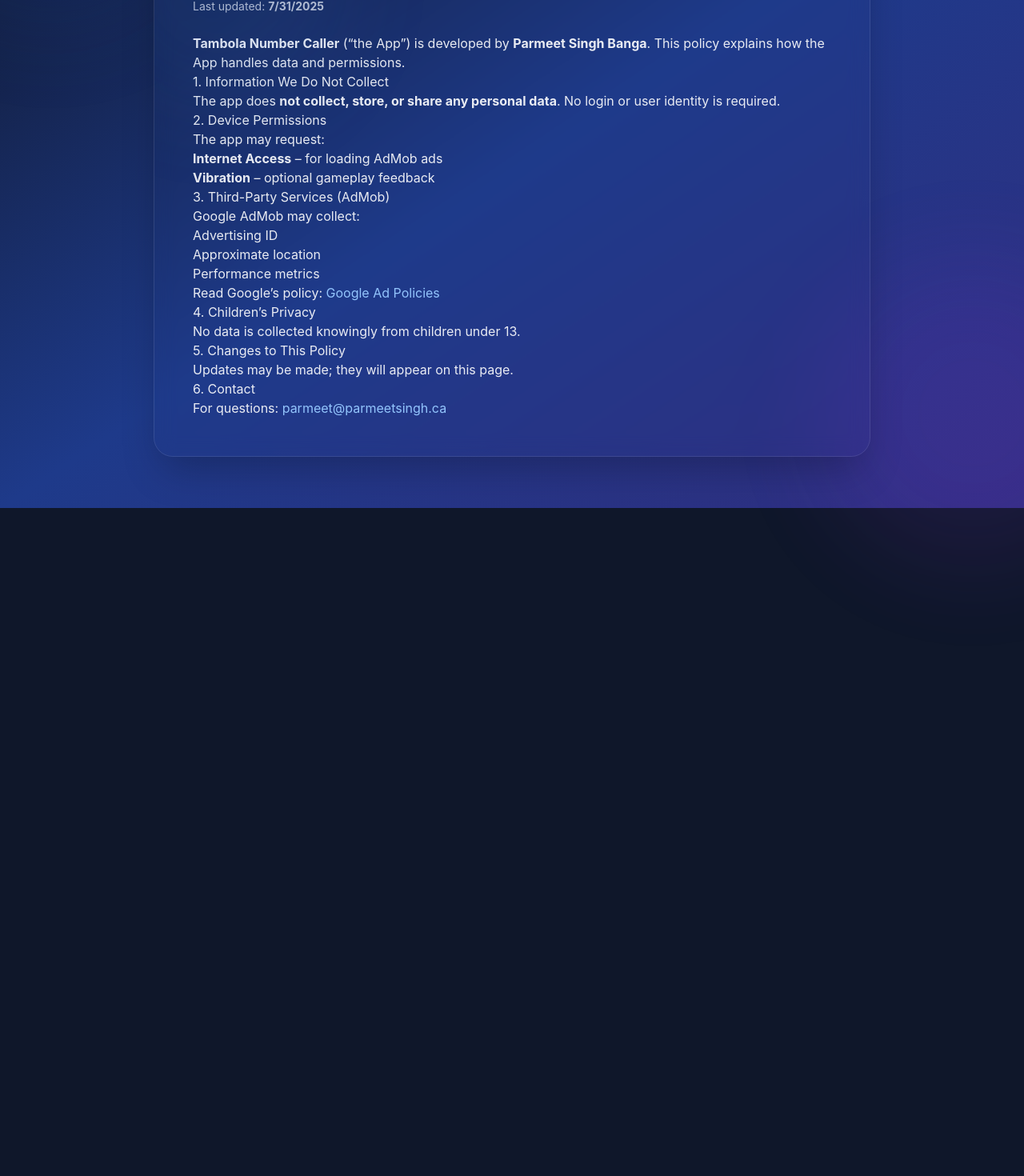
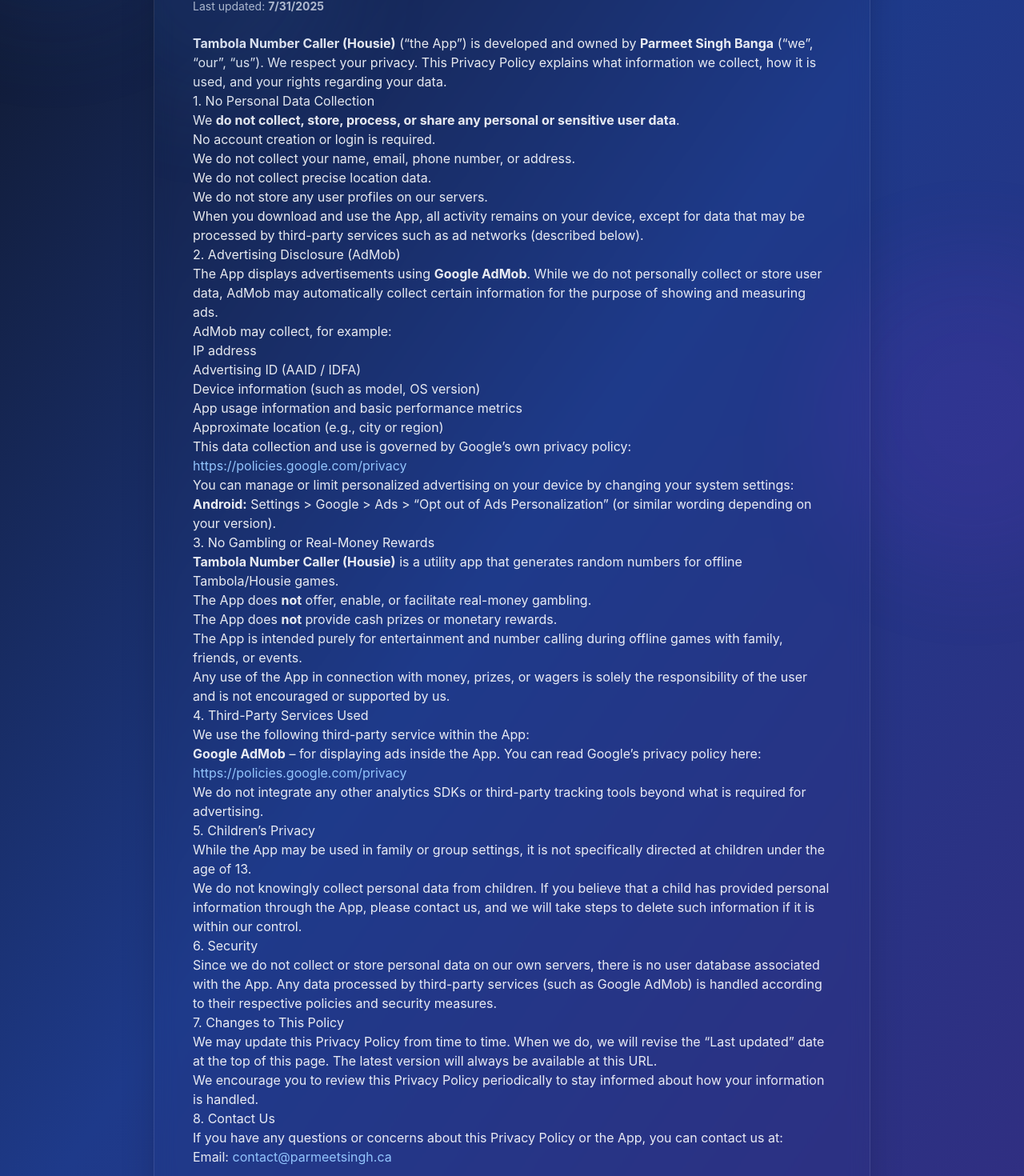
Before and after one commit to Parmeet349/parmeet-portfolio, a React (Vite) app: page /privacy-policy in a window 1280 px wide. Shown: the part 220-1690 px from the top of the page at 80% size. Before the commit the page ends 855 px from the top, so only its background shows below. Built offline with nearby package versions, Linux system fonts and the light colour scheme.

Commit message:
Revise privacy policy content and structure
Updated privacy policy text for clarity and detail.

```diff
--- a/src/pages/privacy-policy.jsx
+++ b/src/pages/privacy-policy.jsx
@@ -43,55 +43,163 @@
           {/* Content */}
           <article className="prose prose-invert max-w-none text-white/90 prose-headings:text-white prose-p:mb-4">
             <p>
-              <strong>Tambola Number Caller</strong> (“the App”) is developed by{" "}
-              <strong>Parmeet Singh Banga</strong>. This policy explains how the App handles
-              data and permissions.
+              <strong>Tambola Number Caller (Housie)</strong> (“the App”) is
+              developed and owned by <strong>Parmeet Singh Banga</strong>{" "}
+              (“we”, “our”, “us”). We respect your privacy. This Privacy Policy
+              explains what information we collect, how it is used, and your
+              rights regarding your data.
             </p>
 
-            <h2>1. Information We Do Not Collect</h2>
+            <h2>1. No Personal Data Collection</h2>
             <p>
-              The app does <strong>not collect, store, or share any personal data</strong>.
-              No login or user identity is required.
+              We <strong>do not collect, store, process, or share any personal
+              or sensitive user data</strong>.
+            </p>
+            <ul>
+              <li>No account creation or login is required.</li>
+              <li>We do not collect your name, email, phone number, or address.</li>
+              <li>We do not collect precise location data.</li>
+              <li>We do not store any user profiles on our servers.</li>
+            </ul>
+            <p>
+              When you download and use the App, all activity remains on your
+              device, except for data that may be processed by third-party
+              services such as ad networks (described below).
             </p>
 
-            <h2>2. Device Permissions</h2>
-            <p>The app may request:</p>
+            <h2>2. Advertising Disclosure (AdMob)</h2>
+            <p>
+              The App displays advertisements using{" "}
+              <strong>Google AdMob</strong>. While we do not personally collect
+              or store user data, AdMob may automatically collect certain
+              information for the purpose of showing and measuring ads.
+            </p>
+            <p>AdMob may collect, for example:</p>
             <ul>
-              <li><strong>Internet Access</strong> – for loading AdMob ads</li>
-              <li><strong>Vibration</strong> – optional gameplay feedback</li>
+              <li>IP address</li>
+              <li>Advertising ID (AAID / IDFA)</li>
+              <li>Device information (such as model, OS version)</li>
+              <li>App usage information and basic performance metrics</li>
+              <li>Approximate location (e.g., city or region)</li>
             </ul>
-
-            <h2>3. Third-Party Services (AdMob)</h2>
-            <p>Google AdMob may collect:</p>
-            <ul>
-              <li>Advertising ID</li>
-              <li>Approximate location</li>
-              <li>Performance metrics</li>
-            </ul>
-
             <p>
-              Read Google’s policy:{" "}
+              This data collection and use is governed by Google’s own privacy
+              policy:
+            </p>
+            <p>
               <a
                 className="text-blue-300 hover:underline"
-                href="https://policies.google.com/technologies/ads"
+                href="https://policies.google.com/privacy"
                 target="_blank"
                 rel="noopener noreferrer"
               >
-                Google Ad Policies
+                https://policies.google.com/privacy
               </a>
             </p>
+            <p>
+              You can manage or limit personalized advertising on your device
+              by changing your system settings:
+            </p>
+            <ul>
+              <li>
+                <strong>Android:</strong> Settings &gt; Google &gt; Ads &gt;{" "}
+                “Opt out of Ads Personalization” (or similar wording depending
+                on your version).
+              </li>
+            </ul>
 
-            <h2>4. Children’s Privacy</h2>
-            <p>No data is collected knowingly from children under 13.</p>
+            <h2>3. No Gambling or Real-Money Rewards</h2>
+            <p>
+              <strong>Tambola Number Caller (Housie)</strong> is a utility app
+              that generates random numbers for offline Tambola/Housie games.
+            </p>
+            <ul>
+              <li>
+                The App does <strong>not</strong> offer, enable, or facilitate
+                real-money gambling.
+              </li>
+              <li>
+                The App does <strong>not</strong> provide cash prizes or
+                monetary rewards.
+              </li>
+              <li>
+                The App is intended purely for entertainment and number calling
+                during offline games with family, friends, or events.
+              </li>
+            </ul>
+            <p>
+              Any use of the App in connection with money, prizes, or wagers is
+              solely the responsibility of the user and is not encouraged or
+              supported by us.
+            </p>
 
-            <h2>5. Changes to This Policy</h2>
-            <p>Updates may be made; they will appear on this page.</p>
+            <h2>4. Third-Party Services Used</h2>
+            <p>
+              We use the following third-party service within the App:
+            </p>
+            <ul>
+              <li>
+                <strong>Google AdMob</strong> – for displaying ads inside the
+                App. You can read Google’s privacy policy here:{" "}
+                <a
+                  className="text-blue-300 hover:underline"
+                  href="https://policies.google.com/privacy"
+                  target="_blank"
+                  rel="noopener noreferrer"
+                >
+                  https://policies.google.com/privacy
+                </a>
+              </li>
+            </ul>
+            <p>
+              We do not integrate any other analytics SDKs or third-party
+              tracking tools beyond what is required for advertising.
+            </p>
 
-            <h2>6. Contact</h2>
+            <h2>5. Children’s Privacy</h2>
             <p>
-              For questions:{" "}
-              <a className="text-blue-300 hover:underline" href="mailto:parmeet@parmeetsingh.ca">
-                parmeet@parmeetsingh.ca
+              While the App may be used in family or group settings, it is not
+              specifically directed at children under the age of 13.
+            </p>
+            <p>
+              We do not knowingly collect personal data from children. If you
+              believe that a child has provided personal information through the
+              App, please contact us, and we will take steps to delete such
+              information if it is within our control.
+            </p>
+
+            <h2>6. Security</h2>
+            <p>
+              Since we do not collect or store personal data on our own servers,
+              there is no user database associated with the App. Any data
+              processed by third-party services (such as Google AdMob) is
+              handled according to their respective policies and security
+              measures.
+            </p>
+
+            <h2>7. Changes to This Policy</h2>
+            <p>
+              We may update this Privacy Policy from time to time. When we do,
+              we will revise the “Last updated” date at the top of this page.
+              The latest version will always be available at this URL.
+            </p>
+            <p>
+              We encourage you to review this Privacy Policy periodically to
+              stay informed about how your information is handled.
+            </p>
+
+            <h2>8. Contact Us</h2>
+            <p>
+              If you have any questions or concerns about this Privacy Policy or
+              the App, you can contact us at:
+            </p>
+            <p>
+              Email:{" "}
+              <a
+                className="text-blue-300 hover:underline"
+                href="mailto:contact@parmeetsingh.ca"
+              >
+                contact@parmeetsingh.ca
               </a>
             </p>
           </article>
```
